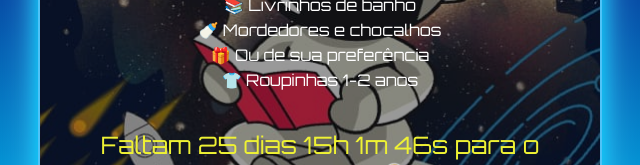
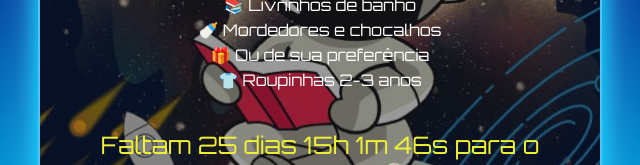
Before and after one commit to PinheiroAnderson/anthony, a website: page public/index.html in a window 1280 px wide. Shown: the part 635-800 px from the top of the page, 320-960 px from the left. Drawn offline with Linux system fonts and the light colour scheme.

Commit message:
refactory

```diff
--- a/public/css/style.css
+++ b/public/css/style.css
@@ -17,7 +17,6 @@ body {
 .box {
   position: relative;
   background: none;
-  /* Retira o background antigo */
   border: 2px solid #4fc3f7;
   border-radius: 20px;
   box-shadow: 0 0 20px #00d4ff, 0 0 40px #4fc3f7;
--- a/public/index.html
+++ b/public/index.html
@@ -52,7 +52,7 @@
           <li>📚 Livrinhos de banho</li>
           <li>🍼 Mordedores e chocalhos</li>
           <li>🎁 Ou de sua preferência</li>
-          <li>👕 Roupinhas 1-2 anos</li>
+          <li>👕 Roupinhas 2-3 anos</li>
         </ul>
       </div>
 
```
